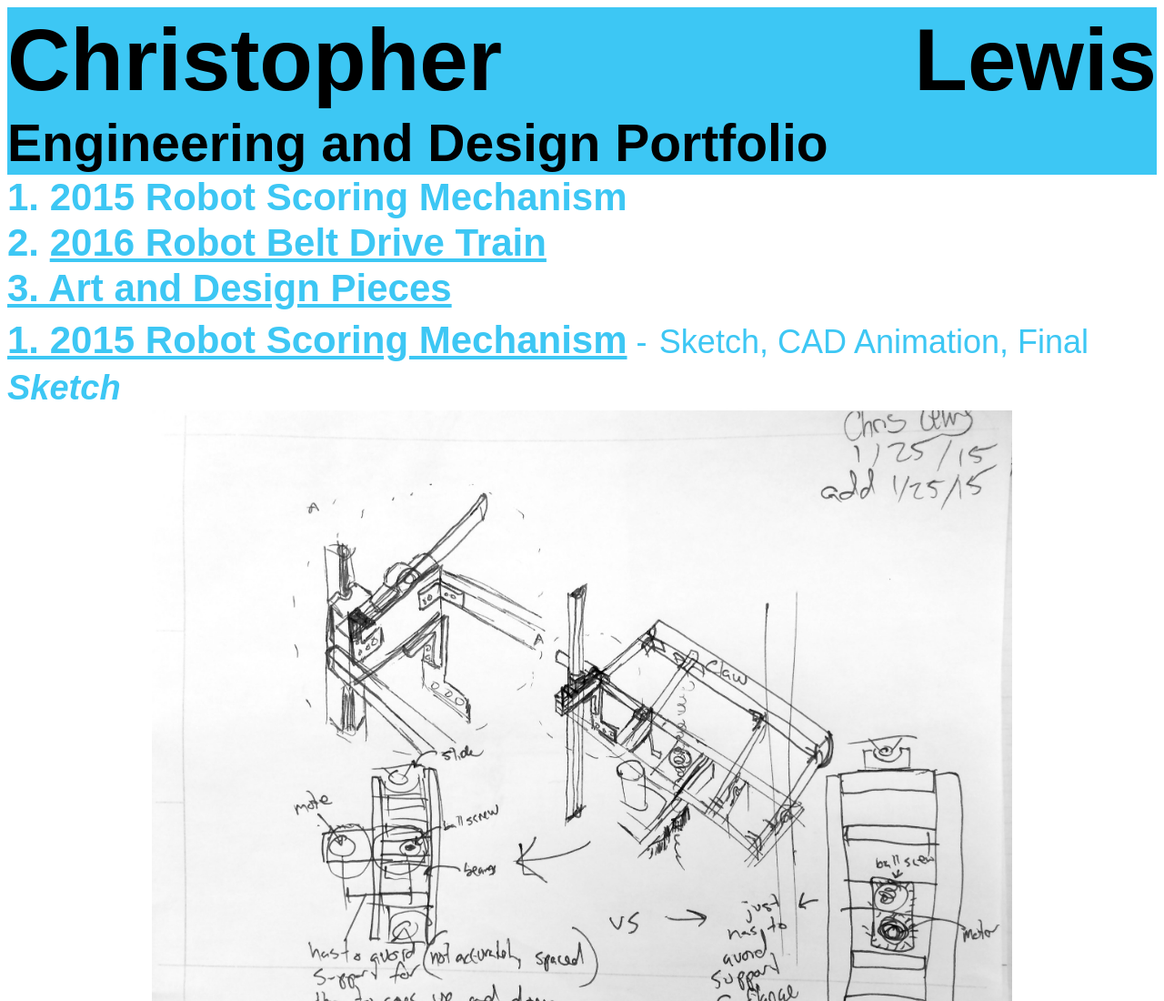
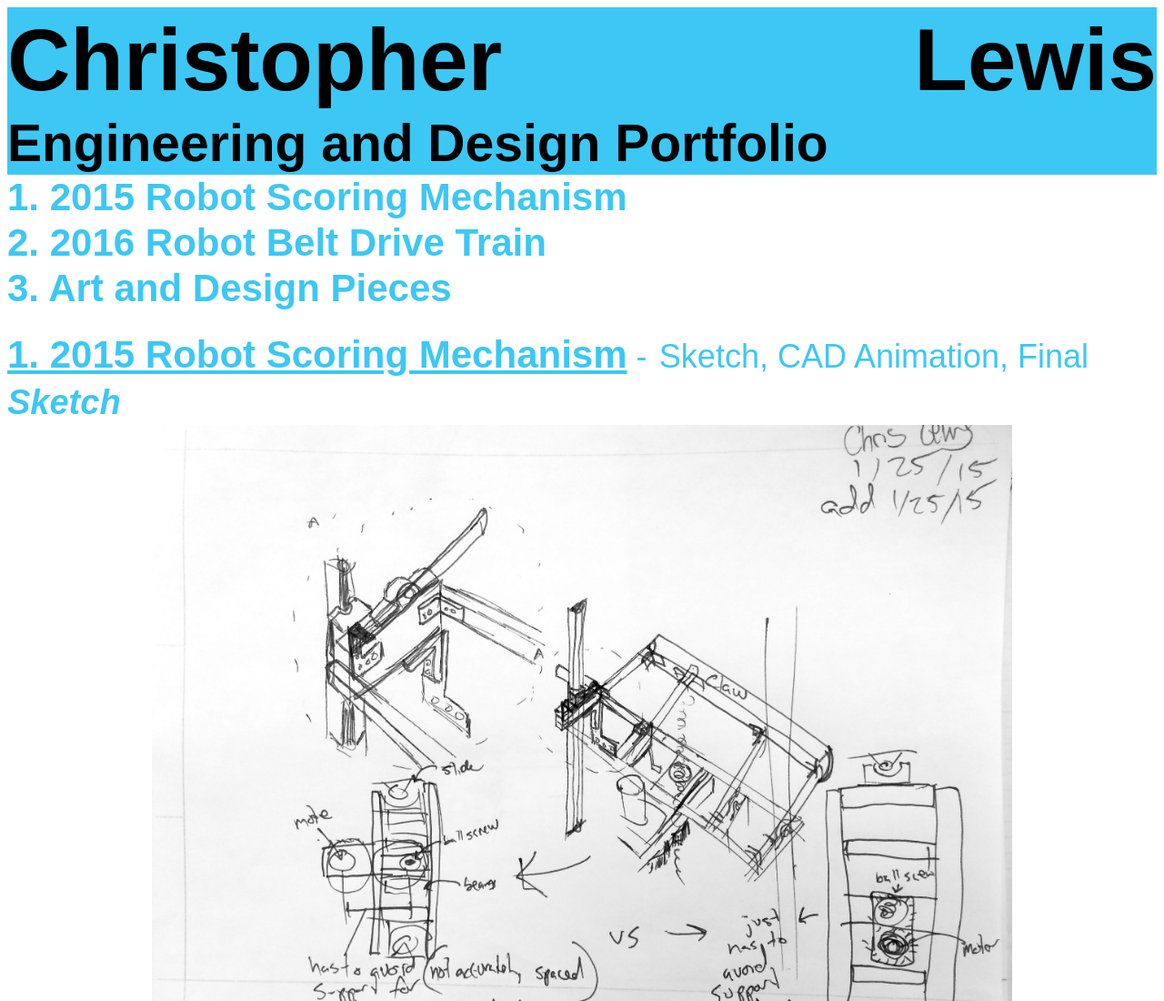
Before and after one commit to chrislewis-portfolio/chrislewis-portfolio.github.io, a plain HTML site: page index.html in a window 1280 px wide. Shown: the top 1100 px of the page at 91% size. Drawn offline with Linux system fonts and the light colour scheme.

Commit message:
underline

```diff
--- a/index.html
+++ b/index.html
@@ -11,9 +11,10 @@
 			<p class="Basic-Paragraph"><span class="CharOverride-2">Engineering and Design Portfolio</span></p>
 		</div>
 		<div id="_idContainer014" class="_idGenObjectStyleOverride-2">
-			<p class="Basic-Paragraph ParaOverride-2"><span class="CharOverride-3">1. <a id="_idTextAnchor000"></a>2015 Robot Scoring Mechanism</span></p>
-			<p class="Basic-Paragraph ParaOverride-2"><span class="CharOverride-3">2. </span><span class="Piece-Title"><a id="_idTextAnchor001"></a>2016 Robot Belt Drive Train</span></p>
-			<p class="Basic-Paragraph ParaOverride-2"><span class="Piece-Title">3. Art and Design Pieces</span></p>
+			<p class="Basic-Paragraph ParaOverride-2"><span class="CharOverride-3">1. 2015 Robot Scoring Mechanism</span></p>
+			<p class="Basic-Paragraph ParaOverride-2"><span class="CharOverride-3">2. 2016 Robot Belt Drive Train</span></p>
+			<p class="Basic-Paragraph ParaOverride-2"><span class="CharOverride-3">3. Art and Design Pieces</span></p>
+			<p></p>
 			<p class="Basic-Paragraph ParaOverride-2"><span class="CharOverride-4">1. 2015 Robot Scoring Mechanism</span><span class="CharOverride-5"> -</span><span class="CharOverride-6"> </span><span class="CharOverride-5">Sketch, CAD Animation, Final </span></p>
 			<p class="Basic-Paragraph ParaOverride-2"><span class="CharOverride-7">&#9;</span><span class="CharOverride-8">Sketch</span></p>
 			<p class="Basic-Paragraph ParaOverride-3"><span class="CharOverride-9"><img class="_idGenObjectAttribute-1" src="makers-web-resources/image/1-01.jpg" alt="" /></span></p>
```
Also changed, not shown: 1 other file.
